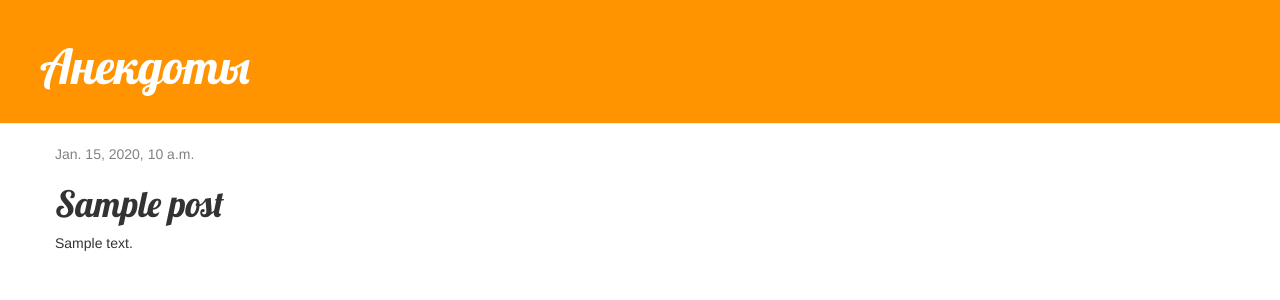
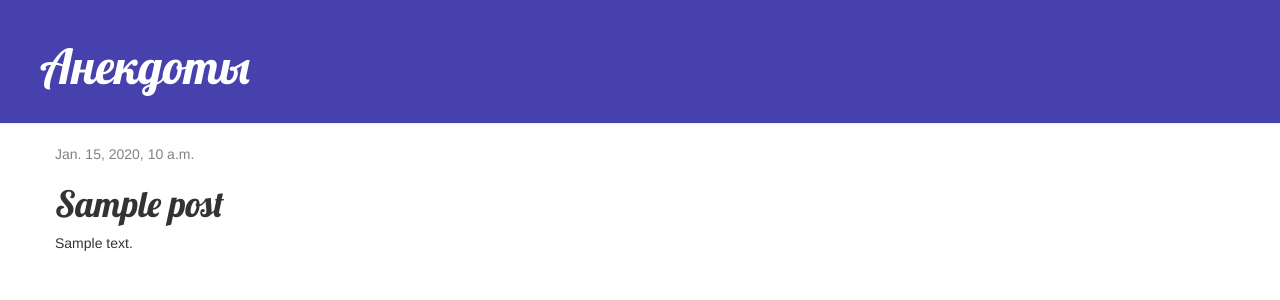
Before and after one commit to Monk59/my-first-blog, a Django app: template blog/templates/blog/post_detail.html in a window 1280 px wide. Shown: the top 300 px of the page. Run offline with Django 3.2, Linux system fonts and the light colour scheme; the template is opened without the code that fills it: most values are stand-ins (such as "Sample title", 1, 10 or a date in 2020); some libraries are stand-ins or nearby versions.

Commit message:
kdfjglgk4355

```diff
--- a/blog/static/css/blog.css
+++ b/blog/static/css/blog.css
@@ -10,7 +10,7 @@ body {
 }
 
 .page-header {
-    background-color: #ff9400;
+    background-color: #4741ae;
     margin-top: 0;
     padding: 20px 20px 20px 40px;
 }
```
